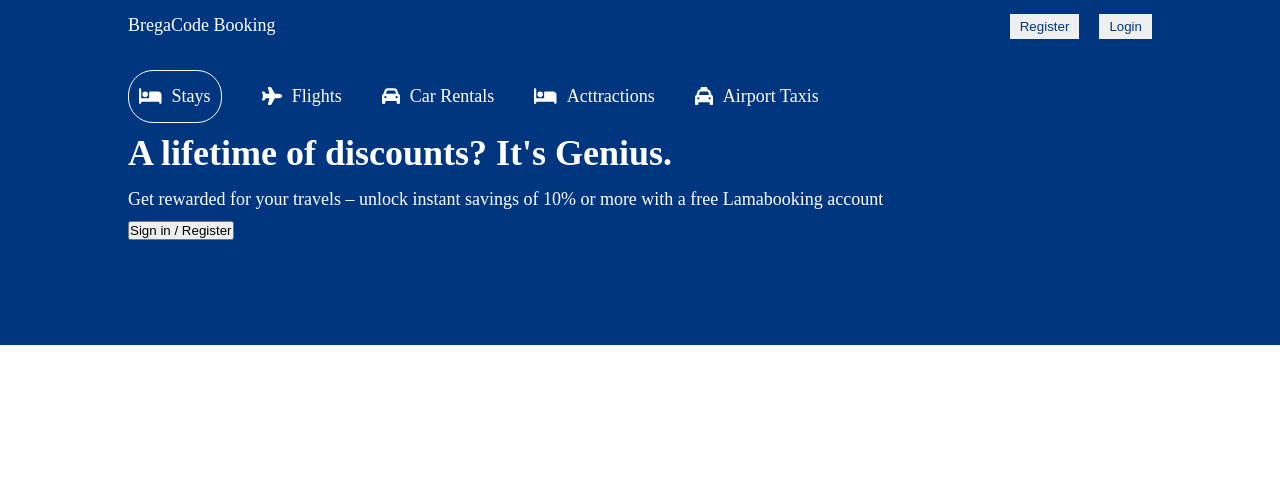
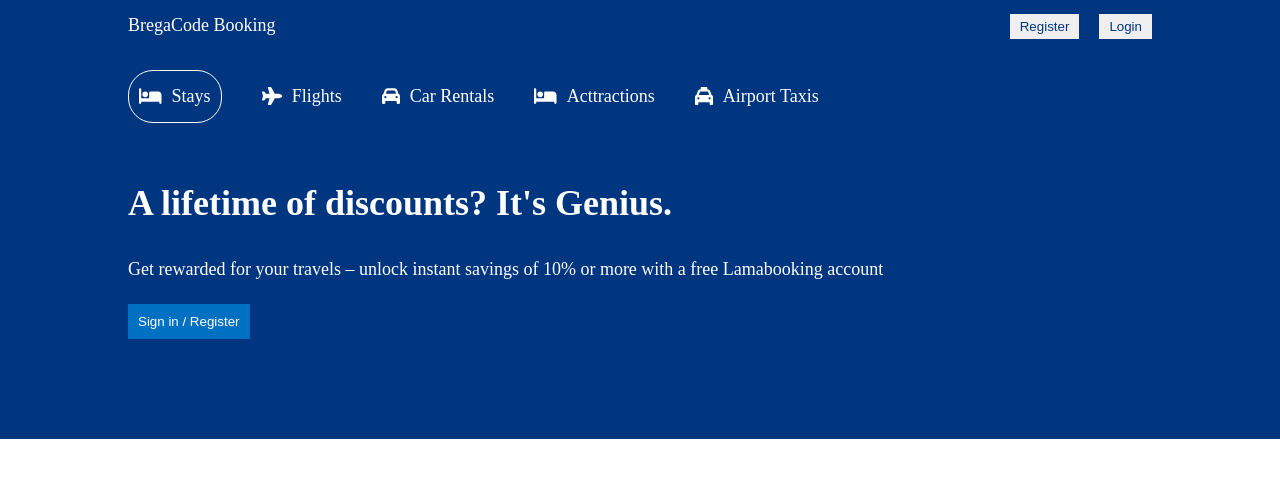
Before and after one commit to bregarulai/booking-nextjs, a Next.js app: page / in a window 1280 px wide. Shown: the top 478 px of the page. Built offline with nearby package versions, Linux system fonts and the light colour scheme.

Commit message:
styled bottom part for header component

```diff
--- a/components/Header/_header.scss
+++ b/components/Header/_header.scss
@@ -13,6 +13,7 @@
     &__list {
         display: flex;
         gap: 4rem;
+        margin-bottom: 5rem;
     }
 
     &__item {
@@ -26,4 +27,18 @@
             border-radius: 2.5rem;
         }
     }
+
+    &__description {
+        margin: 2rem 0;
+    }
+
+    &__button {
+        background-color: $color-primary-light;
+        color: $color-white;
+        font-weight: 500;
+        border: none;
+        padding: 1rem;
+        outline: none;
+        cursor: pointer;
+    }
 }
--- a/styles/abstract/_variables.scss
+++ b/styles/abstract/_variables.scss
@@ -1,6 +1,7 @@
 $color-white: #fff;
 $color-black: #000;
 $color-primary: #003580;
+$color-primary-light: #0071c2;
 
 $font-default: 1.8rem;
 $font-default-mobile: 2.2rem;
```
